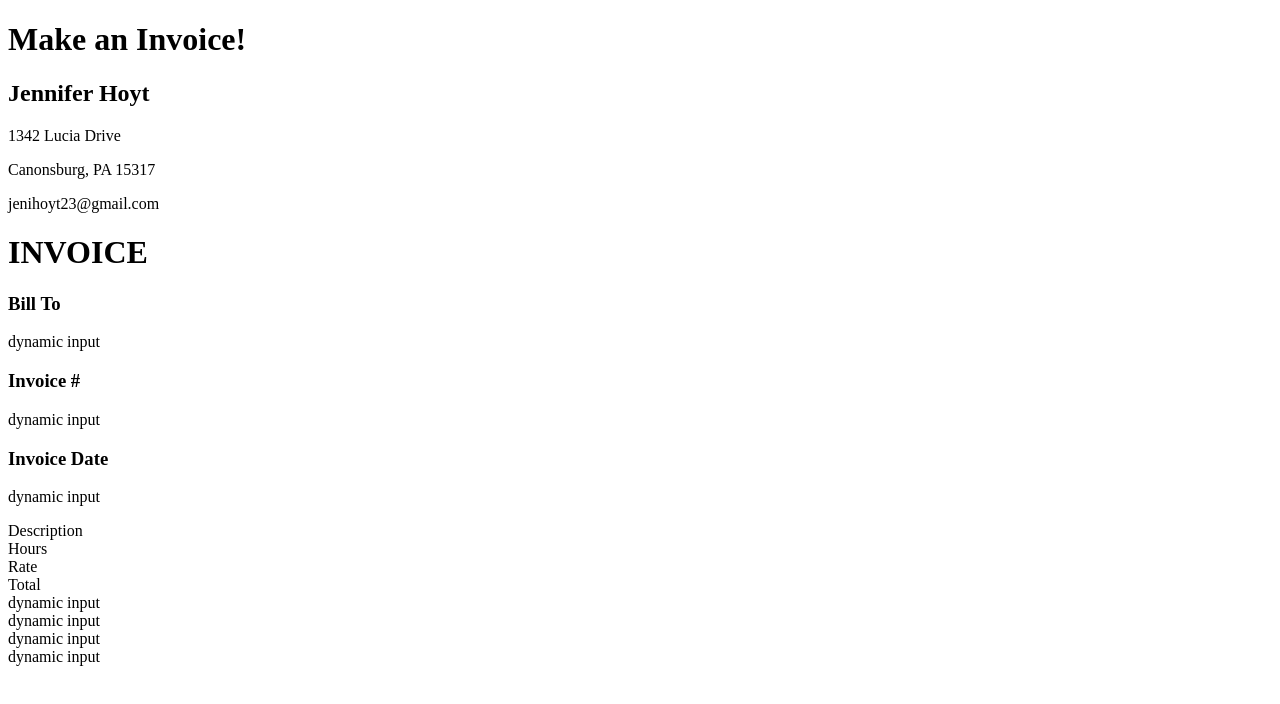
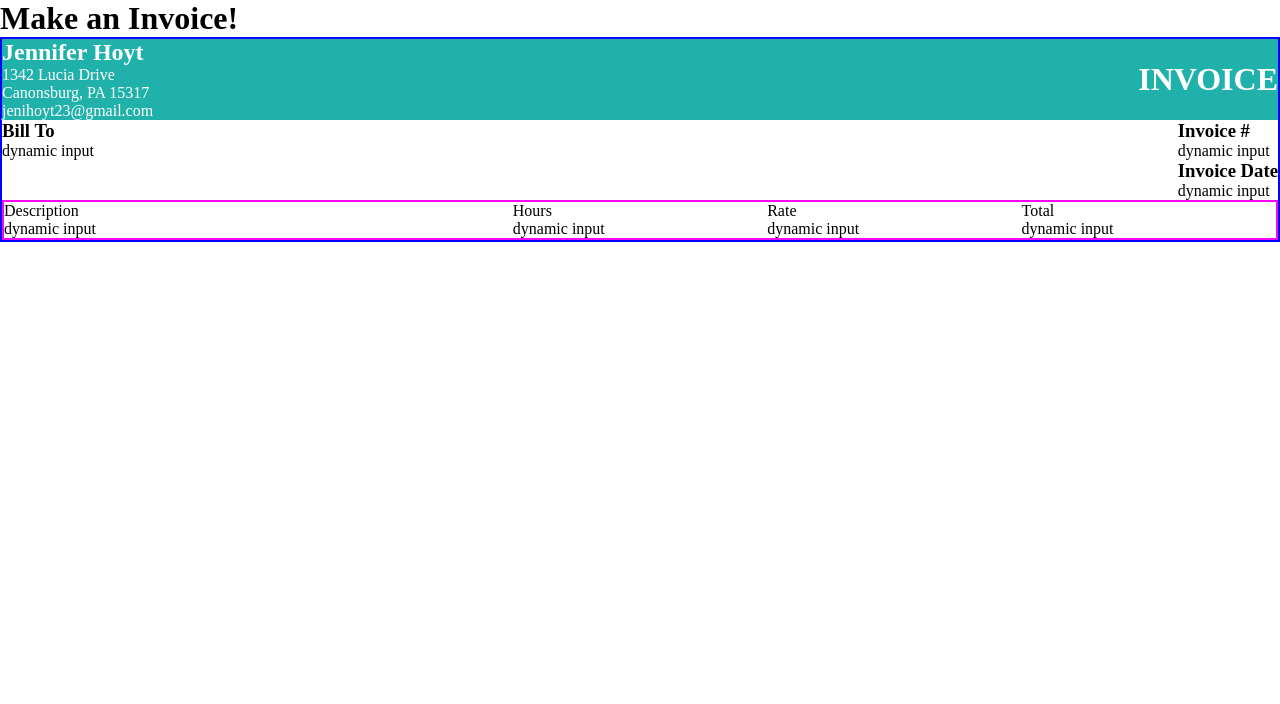
Before and after one commit to stardust2stardust/invoice-creator, a plain HTML site: page index.html in a window 1280 px wide. Drawn offline with Linux system fonts and the light colour scheme.

Commit message:
initial styling for basic layout

```diff
--- a/index.html
+++ b/index.html
@@ -4,6 +4,7 @@
     <meta charset="UTF-8">
     <meta http-equiv="X-UA-Compatible" content="IE=edge">
     <meta name="viewport" content="width=device-width, initial-scale=1.0">
+    <link rel="stylesheet" href="styles.css">
     <title>Invoice Creator</title>
 </head>
 <body>
@@ -38,17 +39,17 @@
         </div>
         <div class="invoice-table">
             <div class="tr th">
-                <div>Description</div>
-                <div>Hours</div>
-                <div>Rate</div>
-                <div>Total
+                <div class="description">Description</div>
+                <div class="hours">Hours</div>
+                <div class="rate">Rate</div>
+                <div class="total">Total
                 </div>
             </div>
             <div class="tr">
-                <div>dynamic input</div>
-                <div>dynamic input</div>
-                <div>dynamic input</div>
-                <div>dynamic input</div>
+                <div class="description">dynamic input</div>
+                <div class="hours">dynamic input</div>
+                <div class="rate">dynamic input</div>
+                <div class="total">dynamic input</div>
             </div>
         </div>
         <div class="invoice-remarks"></div>
--- a/styles.css
+++ b/styles.css
@@ -0,0 +1,40 @@
+* {
+    box-sizing: border-box;
+    margin: 0;
+    padding: 0;
+}
+
+.invoice-container {
+    border: 2px solid blue;
+}
+
+.invoice-header {
+    background-color: lightseagreen;
+    display: flex;
+    align-items: center;
+    justify-content: space-between;
+    color: white;
+}
+
+.invoice-info {
+    display: flex;
+    align-items: flex-start;
+    justify-content: space-between;
+}
+
+.invoice-table {
+    border: 2px solid magenta;
+}
+
+.invoice-table .tr {
+    display: flex;
+    width: 100%;
+}
+
+.description {
+    flex-basis: 40%;
+}
+
+.hours, .rate, .total {
+    flex-basis: 20%;
+}
```
